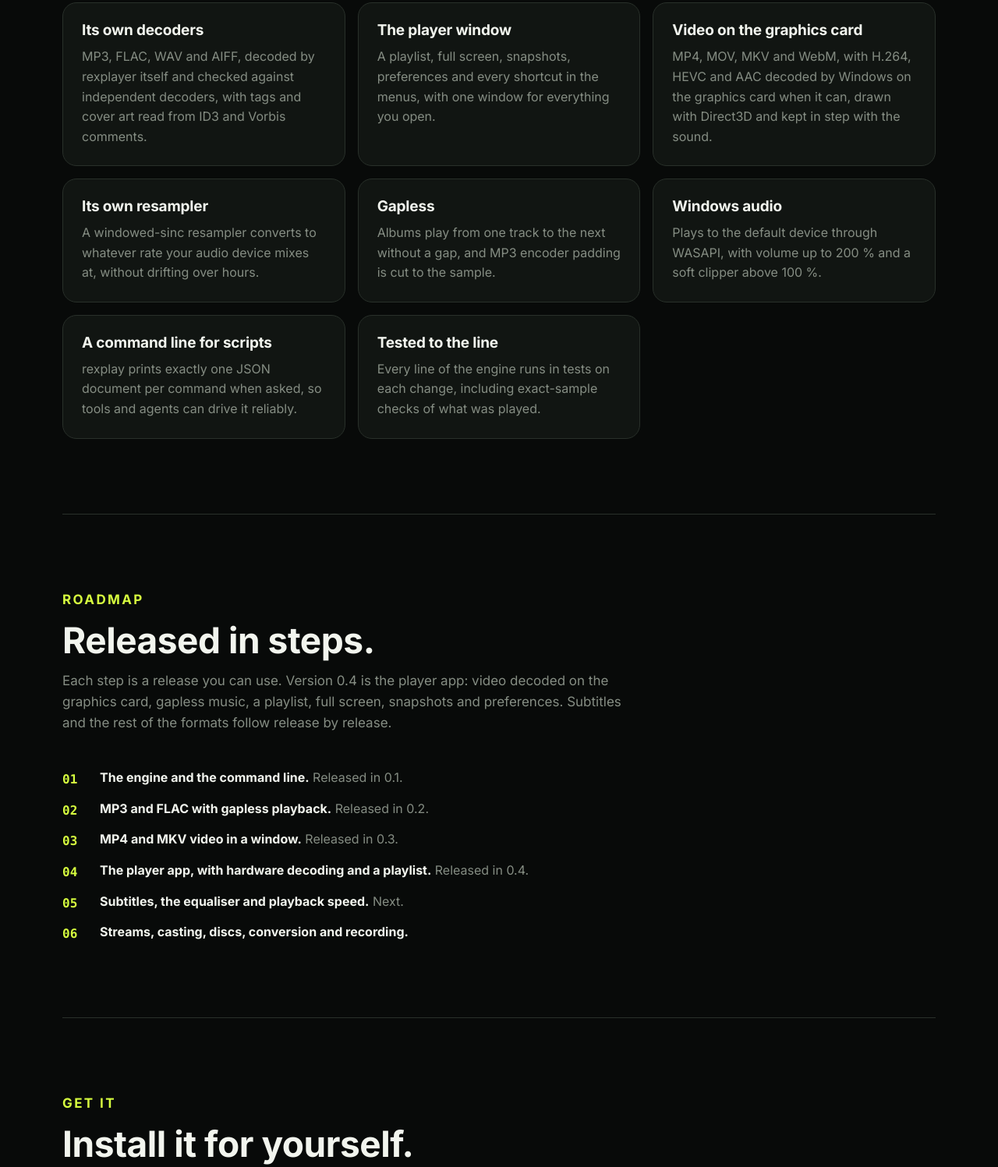
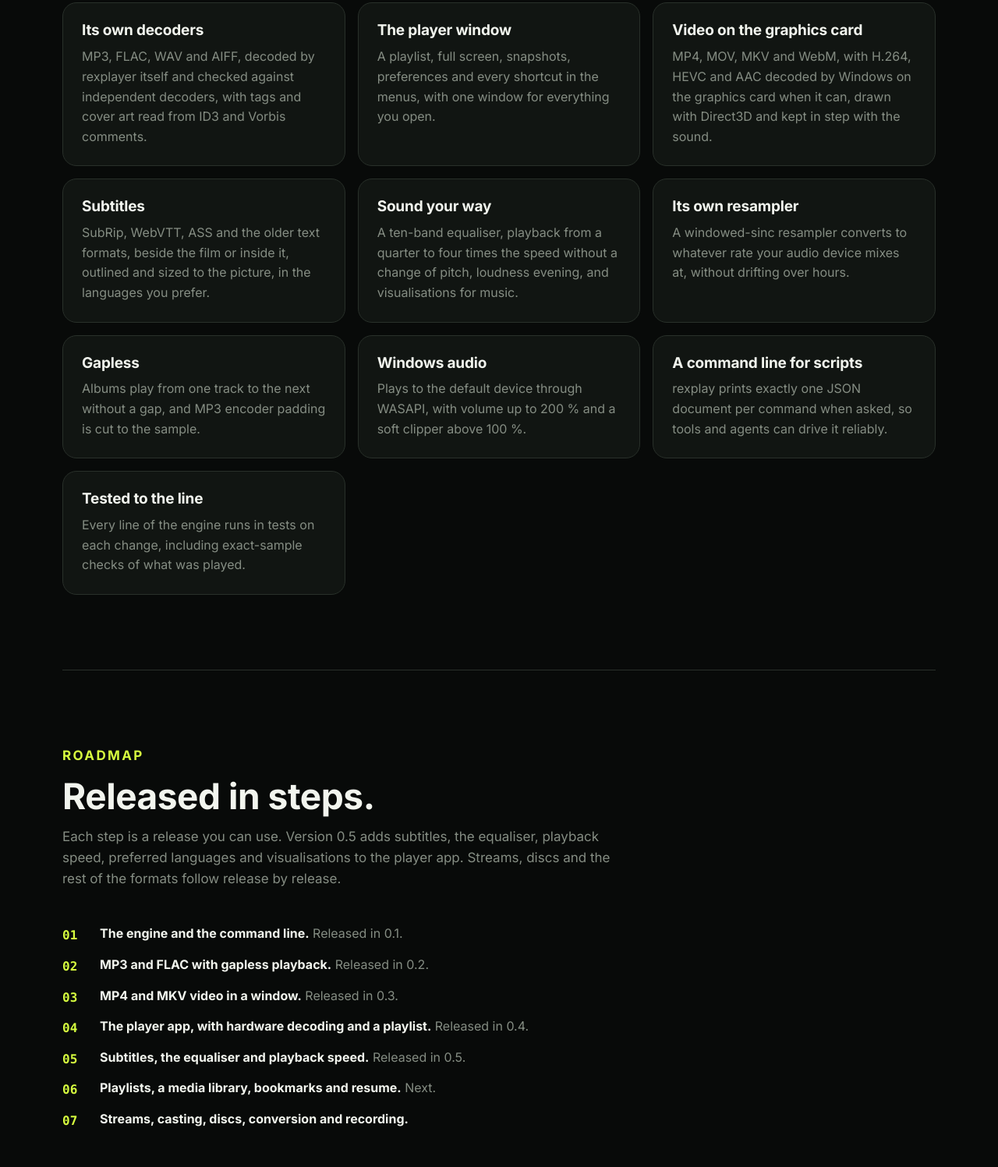
Before and after one commit to tochi-mba/rexplayer, a website: page site/index.html in a window 1280 px wide. Shown: the part 1815-3312 px from the top of the page at 78% size. Drawn offline with Linux system fonts and the light colour scheme; no server answers.

Commit message:
Version 0.5.0 so the release publishes
Subtitles, the equaliser and effects, playback speed, sound in step,
preferred languages and visualisations.

```diff
--- a/site/index.html
+++ b/site/index.html
@@ -100,6 +100,8 @@
         <div class="feature-card"><h3>Its own decoders</h3><p>MP3, FLAC, WAV and AIFF, decoded by rexplayer itself and checked against independent decoders, with tags and cover art read from ID3 and Vorbis comments.</p></div>
         <div class="feature-card"><h3>The player window</h3><p>A playlist, full screen, snapshots, preferences and every shortcut in the menus, with one window for everything you open.</p></div>
         <div class="feature-card"><h3>Video on the graphics card</h3><p>MP4, MOV, MKV and WebM, with H.264, HEVC and AAC decoded by Windows on the graphics card when it can, drawn with Direct3D and kept in step with the sound.</p></div>
+        <div class="feature-card"><h3>Subtitles</h3><p>SubRip, WebVTT, ASS and the older text formats, beside the film or inside it, outlined and sized to the picture, in the languages you prefer.</p></div>
+        <div class="feature-card"><h3>Sound your way</h3><p>A ten-band equaliser, playback from a quarter to four times the speed without a change of pitch, loudness evening, and visualisations for music.</p></div>
         <div class="feature-card"><h3>Its own resampler</h3><p>A windowed-sinc resampler converts to whatever rate your audio device mixes at, without drifting over hours.</p></div>
         <div class="feature-card"><h3>Gapless</h3><p>Albums play from one track to the next without a gap, and MP3 encoder padding is cut to the sample.</p></div>
         <div class="feature-card"><h3>Windows audio</h3><p>Plays to the default device through WASAPI, with volume up to 200 % and a soft clipper above 100 %.</p></div>
@@ -112,14 +114,15 @@
       <div class="section-heading">
         <p class="eyebrow signal">Roadmap</p>
         <h2>Released in steps.</h2>
-        <p>Each step is a release you can use. Version 0.4 is the player app: video decoded on the graphics card, gapless music, a playlist, full screen, snapshots and preferences. Subtitles and the rest of the formats follow release by release.</p>
+        <p>Each step is a release you can use. Version 0.5 adds subtitles, the equaliser, playback speed, preferred languages and visualisations to the player app. Streams, discs and the rest of the formats follow release by release.</p>
       </div>
       <ol class="install-steps">
         <li><strong>The engine and the command line.</strong> Released in 0.1.</li>
         <li><strong>MP3 and FLAC with gapless playback.</strong> Released in 0.2.</li>
         <li><strong>MP4 and MKV video in a window.</strong> Released in 0.3.</li>
         <li><strong>The player app, with hardware decoding and a playlist.</strong> Released in 0.4.</li>
-        <li><strong>Subtitles, the equaliser and playback speed.</strong> Next.</li>
+        <li><strong>Subtitles, the equaliser and playback speed.</strong> Released in 0.5.</li>
+        <li><strong>Playlists, a media library, bookmarks and resume.</strong> Next.</li>
         <li><strong>Streams, casting, discs, conversion and recording.</strong></li>
       </ol>
     </section>
```
Also changed, not shown: .portfolio/project.json, CHANGELOG.md, README.md, 1 other file.
